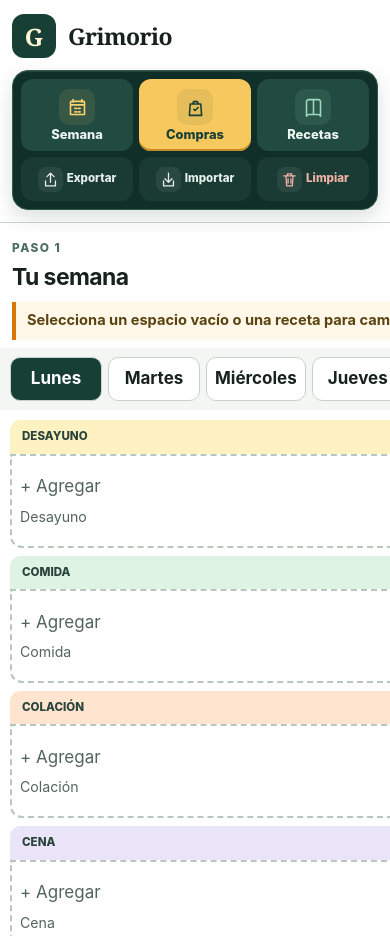
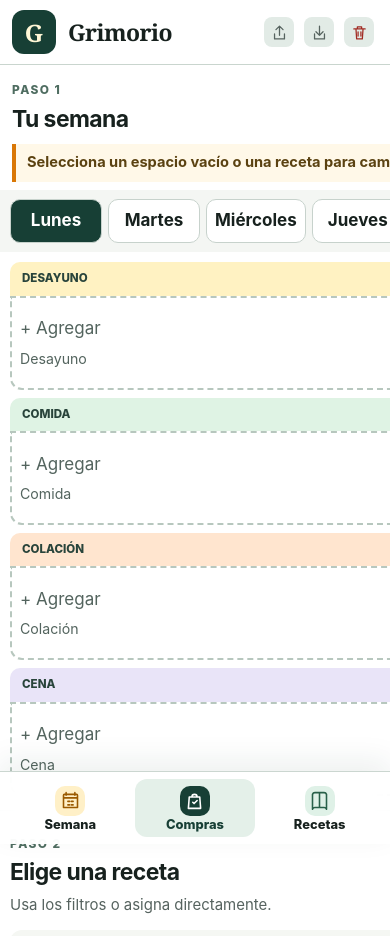
Before and after one commit to jhonatanisc/grimorio, a website built with Vite: page index.html in a window 390 px wide. Shown: the top 936 px of the page. Built offline with nearby package versions, Linux system fonts and the light colour scheme.

Commit message:
Integra la navegación en cada pantalla

```diff
--- a/index.html
+++ b/index.html
@@ -21,6 +21,7 @@
           </div>
         </div>
         <nav class="hero-actions" aria-label="Acciones del menú">
+          <div class="ritual-primary">
             <button
               class="ritual-action ritual-main ritual-week"
               id="autoFillBtn"
@@ -55,15 +56,26 @@
                   /></svg></span
               ><span class="ritual-label">Recetas</span>
             </button>
-          <span class="action-separator" aria-hidden="true"></span>
-          <button class="ritual-action ritual-tool" id="exportBtn" aria-label="Exportar planeación">
+          </div>
+          <div class="ritual-utilities" aria-label="Utilidades">
+            <button
+              class="ritual-action ritual-tool"
+              id="exportBtn"
+              aria-label="Exportar planeación"
+            >
               <span class="ritual-icon" aria-hidden="true"
-              ><svg viewBox="0 0 24 24"><path d="M12 16V3m-5 5 5-5 5 5M5 14v7h14v-7" /></svg></span
+                ><svg viewBox="0 0 24 24">
+                  <path d="M12 16V3m-5 5 5-5 5 5M5 14v7h14v-7" /></svg></span
               ><span class="ritual-label">Exportar</span>
             </button>
-          <button class="ritual-action ritual-tool" id="importBtn" aria-label="Importar planeación">
+            <button
+              class="ritual-action ritual-tool"
+              id="importBtn"
+              aria-label="Importar planeación"
+            >
               <span class="ritual-icon" aria-hidden="true"
-              ><svg viewBox="0 0 24 24"><path d="M12 3v13m-5-5 5 5 5-5M5 14v7h14v-7" /></svg></span
+                ><svg viewBox="0 0 24 24">
+                  <path d="M12 3v13m-5-5 5 5 5-5M5 14v7h14v-7" /></svg></span
               ><span class="ritual-label">Importar</span>
             </button>
             <button
@@ -76,6 +88,7 @@
                   <path d="M4 7h16M9 7V4h6v3m-8 0 1 14h8l1-14M10 11v6m4-6v6" /></svg></span
               ><span class="ritual-label">Limpiar</span>
             </button>
+          </div>
         </nav>
       </header>
 
--- a/src/styles/redesign.css
+++ b/src/styles/redesign.css
@@ -44,14 +44,27 @@ body {
   font-size: 0.82rem;
 }
 .hero-actions {
-  gap: 6px;
-  padding: 7px;
-  border: 1px solid #315b4f;
-  border-radius: 18px;
-  background: #102f28;
-  box-shadow:
-    inset 0 1px #ffffff17,
-    0 8px 20px #102f2826;
+  gap: 10px;
+  padding: 0;
+  border: 0;
+  background: transparent;
+  box-shadow: none;
+}
+.ritual-primary,
+.ritual-utilities {
+  display: flex;
+  align-items: center;
+  gap: 4px;
+}
+.ritual-primary {
+  padding: 4px;
+  border: 1px solid #d3ddd7;
+  border-radius: 14px;
+  background: #f2f6f3;
+}
+.ritual-utilities {
+  padding-left: 8px;
+  border-left: 1px solid var(--line);
 }
 .ritual-action {
   min-height: 46px;
@@ -60,7 +73,7 @@ body {
   gap: 8px;
   border: 0;
   border-radius: 12px;
-  color: #ecf5f0;
+  color: var(--ink);
   background: transparent;
   font: inherit;
   font-size: 0.76rem;
@@ -72,7 +85,7 @@ body {
     color 0.15s ease;
 }
 .ritual-action:hover {
-  background: #ffffff14;
+  background: #e5eee9;
   transform: translateY(-1px);
 }
 .ritual-action:active {
@@ -83,7 +96,7 @@ body {
 }
 .ritual-main {
   padding: 6px 10px 6px 7px;
-  background: #214b40;
+  background: transparent;
 }
 .ritual-icon {
   width: 34px;
@@ -92,7 +105,7 @@ body {
   display: grid;
   place-items: center;
   border-radius: 10px;
-  background: #ffffff12;
+  background: #e2ebe6;
 }
 .ritual-icon svg {
   width: 21px;
@@ -104,28 +117,28 @@ body {
   stroke-linejoin: round;
 }
 .ritual-shopping {
-  color: #173f35;
-  background: #f7c85d;
-  box-shadow: inset 0 -2px #c58e25;
+  color: #fff;
+  background: var(--primary);
+  box-shadow: 0 4px 12px #173f3526;
 }
 .ritual-shopping:hover {
-  background: #ffd87d;
+  background: #24584a;
 }
 .ritual-shopping .ritual-icon {
-  background: #173f3514;
+  background: #ffffff18;
 }
 .ritual-week .ritual-icon {
-  color: #ffd36d;
-  background: #ffd36d18;
+  color: #9a5a00;
+  background: #fff0c7;
 }
 .ritual-recipes .ritual-icon {
-  color: #9dd7bd;
-  background: #9dd7bd18;
+  color: #286049;
+  background: #dff1e7;
 }
 .ritual-tool {
   padding: 5px 7px;
-  color: #e7f0ec;
-  background: #193b33;
+  color: var(--muted);
+  background: transparent;
 }
 .ritual-tool .ritual-icon {
   width: 28px;
@@ -138,13 +151,7 @@ body {
   height: 17px;
 }
 .ritual-clear {
-  color: #f4b2a8;
-}
-.action-separator {
-  width: 1px;
-  height: 30px;
-  margin: 0 3px;
-  background: #ffffff24;
+  color: var(--danger);
 }
 .btn,
 .icon-btn,
@@ -441,13 +448,16 @@ body {
     background: #f4f6f3;
   }
   .app {
-    padding: 0 0 24px;
+    padding: 0 0 calc(88px + env(safe-area-inset-bottom));
   }
   .hero {
     position: relative;
     top: 0;
-    gap: 12px;
-    padding: 14px 12px 12px;
+    flex-direction: row;
+    flex-wrap: nowrap;
+    align-items: center;
+    gap: 8px;
+    padding: 10px 12px;
     border-width: 0 0 1px;
     border-radius: 0;
     box-shadow: none;
@@ -455,60 +465,81 @@ body {
   .brand p {
     display: none;
   }
+  .brand {
+    flex: 1;
+    min-width: 0;
+  }
   .hero-actions {
-    width: 100%;
+    display: contents;
+  }
+  .ritual-primary {
+    position: fixed;
+    z-index: 25;
+    inset: auto 0 0;
     display: grid;
-    grid-template-columns: repeat(6, 1fr);
-    gap: 6px;
-    padding: 8px;
-    border-radius: 16px;
+    grid-template-columns: repeat(3, 1fr);
+    gap: 4px;
+    padding: 7px 10px calc(7px + env(safe-area-inset-bottom));
+    border: 0;
+    border-top: 1px solid #cbd6d0;
+    border-radius: 0;
+    background: #ffffffed;
+    box-shadow: 0 -10px 30px #173f3514;
+    backdrop-filter: blur(14px);
+  }
+  .ritual-utilities {
+    flex: 0 0 auto;
+    gap: 2px;
+    padding: 0;
+    border: 0;
   }
   .ritual-action {
-    width: 100%;
     justify-content: center;
   }
   .ritual-main {
-    min-height: 72px;
+    min-height: 58px;
     flex-direction: column;
-    gap: 3px;
-    padding: 7px 4px;
+    gap: 2px;
+    padding: 5px;
+    background: transparent;
+  }
+  .ritual-shopping {
+    color: var(--primary);
+    background: #e4f0e9;
+    box-shadow: none;
+  }
+  .ritual-shopping:hover {
+    background: #d8e9df;
+  }
+  .ritual-shopping .ritual-icon {
+    background: var(--primary);
+    color: #fff;
   }
   .ritual-main .ritual-icon {
-    width: 36px;
-    height: 36px;
-    flex-basis: 36px;
+    width: 30px;
+    height: 30px;
+    flex-basis: 30px;
   }
   .ritual-label {
     line-height: 1;
   }
   .ritual-tool {
-    min-height: 44px;
-    padding: 4px;
-    gap: 4px;
-    font-size: 0.68rem;
+    width: 38px;
+    min-height: 40px;
+    padding: 2px;
+    background: transparent;
   }
   .ritual-tool .ritual-icon {
-    width: 25px;
-    height: 25px;
-    flex-basis: 25px;
+    width: 30px;
+    height: 30px;
+    flex-basis: 30px;
   }
-  #autoFillBtn,
-  #shoppingBtn,
-  #recipesBtn {
-    grid-row: 1;
-    grid-column: span 2;
-  }
-  #exportBtn,
-  #importBtn,
-  #clearBtn {
-    grid-row: 2;
-    grid-column: span 2;
-  }
-  .action-separator {
-    display: none;
-  }
-  .btn.quiet {
-    border: 1px solid var(--line);
+  .ritual-tool .ritual-label {
+    position: absolute;
+    width: 1px;
+    height: 1px;
+    overflow: hidden;
+    clip: rect(0, 0, 0, 0);
   }
   .schedule-wrap,
   .panel {
```
Lines whose indentation alone changed are shown as unchanged.
